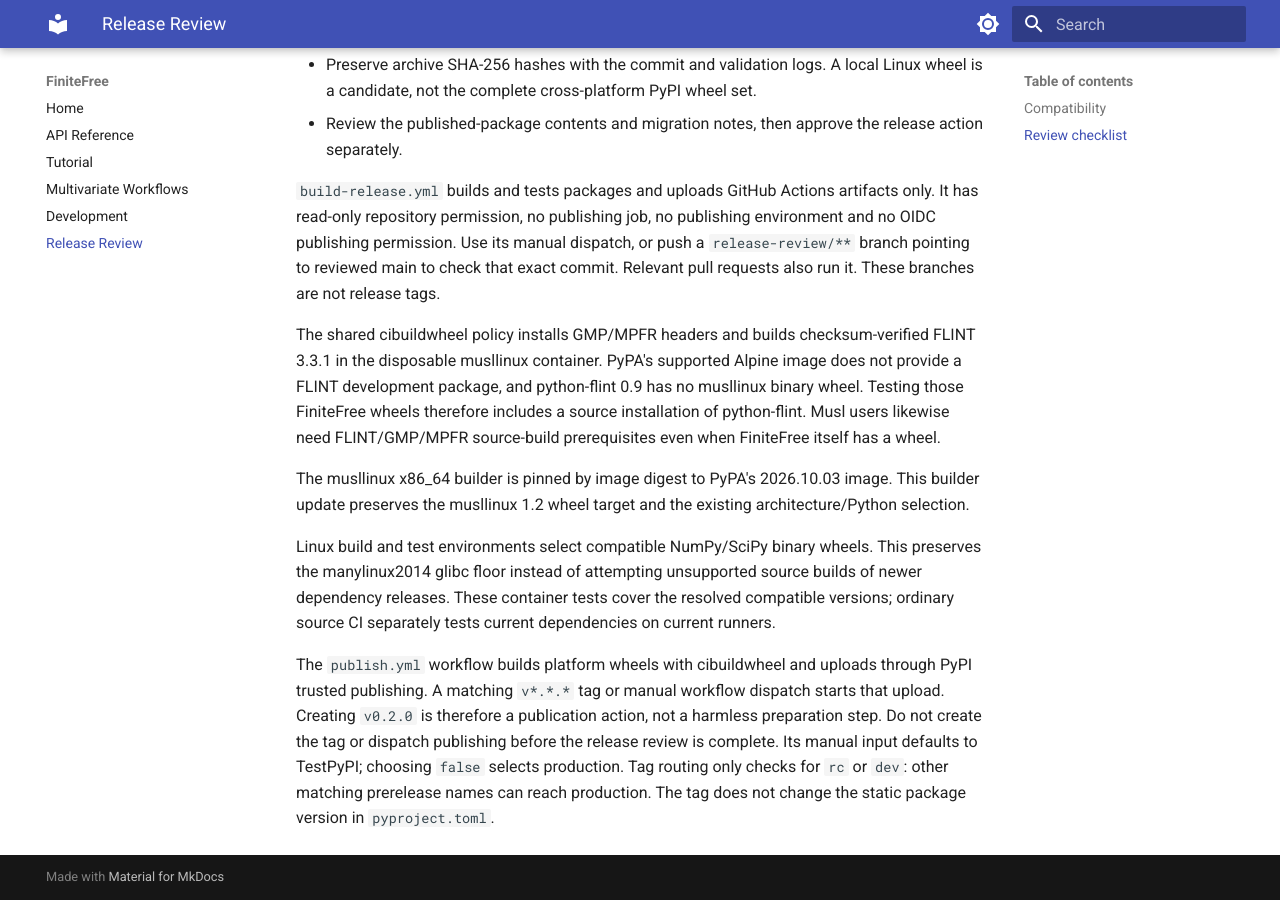
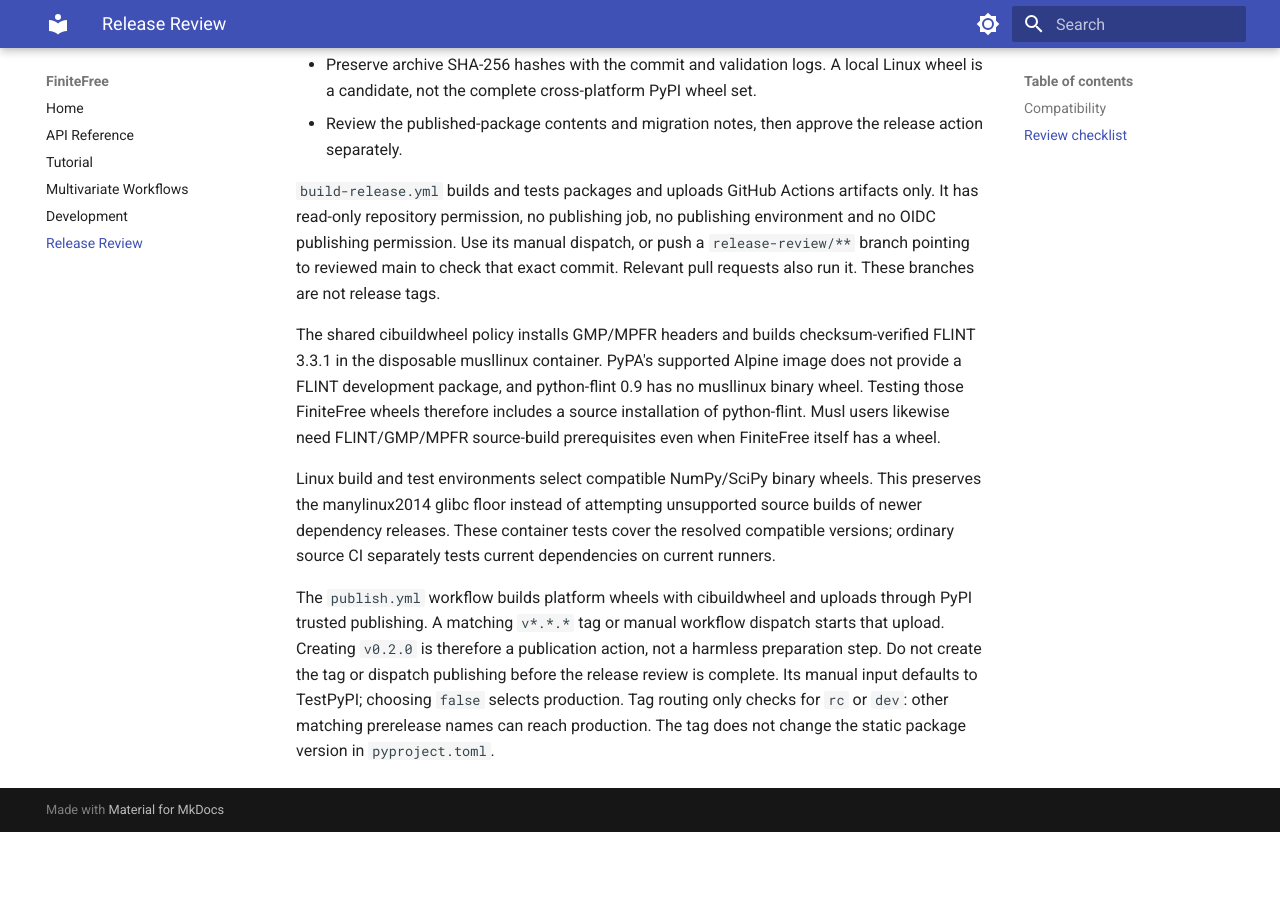
Before and after one commit to jontb/FiniteFree, an MkDocs documentation site: the page built from docs/release.md, in a window 1280 px wide and 900 px high, scrolled down 1039 px. Built offline with MkDocs 1.6.1 and Material for MkDocs 9.7.7, drawn with Linux system fonts in a browser that asks for light colours; after the commit the page ends 1871 px from its top, so only the background shows below that.

Commit message:
Keep compatible cibuildwheel image and cancel superseded artifact runs

```diff
--- a/docs/release.md
+++ b/docs/release.md
@@ -23,8 +23,6 @@
 
 The shared cibuildwheel policy installs GMP/MPFR headers and builds checksum-verified FLINT 3.3.1 in the disposable musllinux container. PyPA's supported Alpine image does not provide a FLINT development package, and python-flint 0.9 has no musllinux binary wheel. Testing those FiniteFree wheels therefore includes a source installation of python-flint. Musl users likewise need FLINT/GMP/MPFR source-build prerequisites even when FiniteFree itself has a wheel.
 
-The musllinux x86_64 builder is pinned by image digest to PyPA's 2026.10.03 image. This builder update preserves the musllinux 1.2 wheel target and the existing architecture/Python selection.
-
 Linux build and test environments select compatible NumPy/SciPy binary wheels. This preserves the manylinux2014 glibc floor instead of attempting unsupported source builds of newer dependency releases. These container tests cover the resolved compatible versions; ordinary source CI separately tests current dependencies on current runners.
 
 The `publish.yml` workflow builds platform wheels with cibuildwheel and uploads through PyPI trusted publishing. A matching `v*.*.*` tag or manual workflow dispatch starts that upload. Creating `v0.2.0` is therefore a publication action, not a harmless preparation step. Do not create the tag or dispatch publishing before the release review is complete. Its manual input defaults to TestPyPI; choosing `false` selects production. Tag routing only checks for `rc` or `dev`: other matching prerelease names can reach production. The tag does not change the static package version in `pyproject.toml`.
--- a/pyproject.toml
+++ b/pyproject.toml
@@ -95,8 +95,6 @@
 # binaries compatible with each container instead of compiling newer releases
 # whose wheels require a newer glibc. python-flint may still build on musl.
 environment = {PIP_ONLY_BINARY = "numpy,scipy"}
-# Pin a verified current builder while retaining musllinux 1.2 wheel tags.
-musllinux-x86_64-image = "quay.io/pypa/musllinux_1_2_x86_64@sha256:ff786af69d772d7ac3e318c00a2b682428a352cc822d6175f6a0d4b431c0d44d"
 
 [[tool.cibuildwheel.overrides]]
 select = "*-musllinux*"
```
Also changed, not shown: 1 other file.
